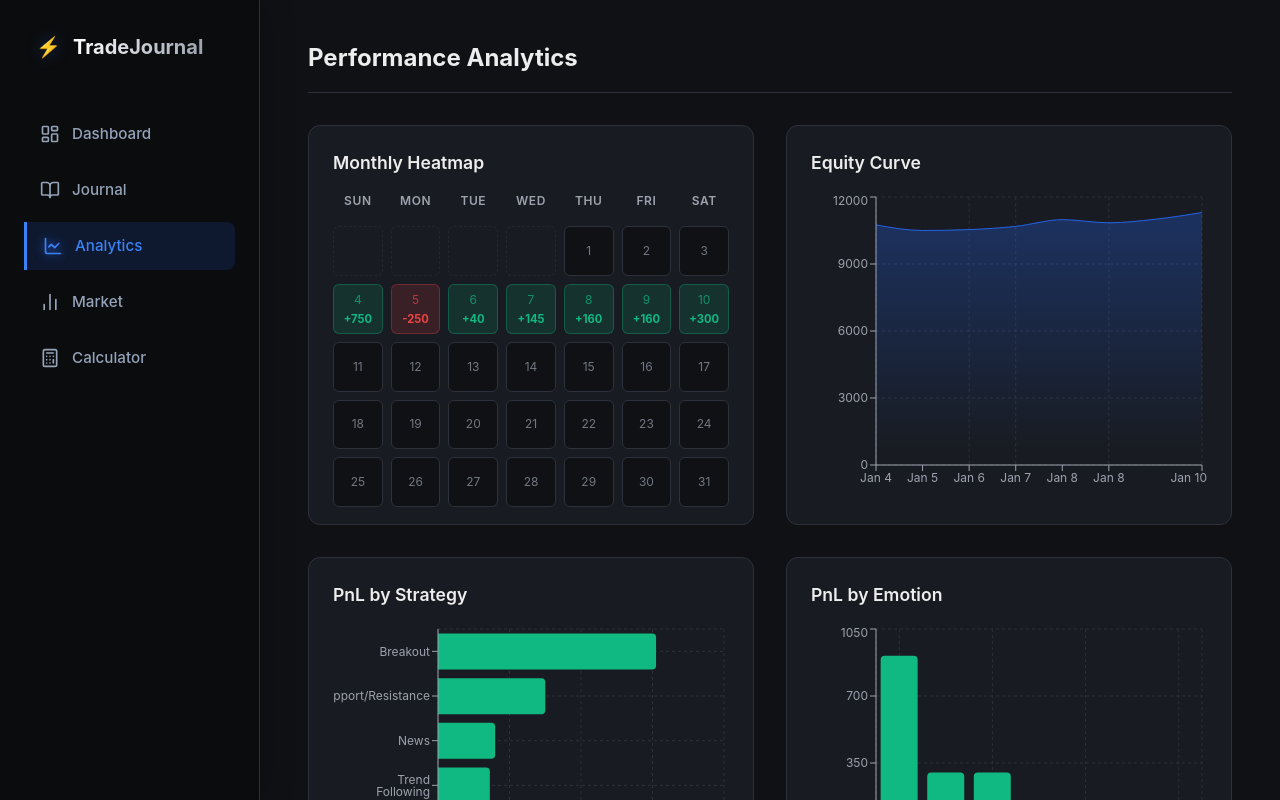
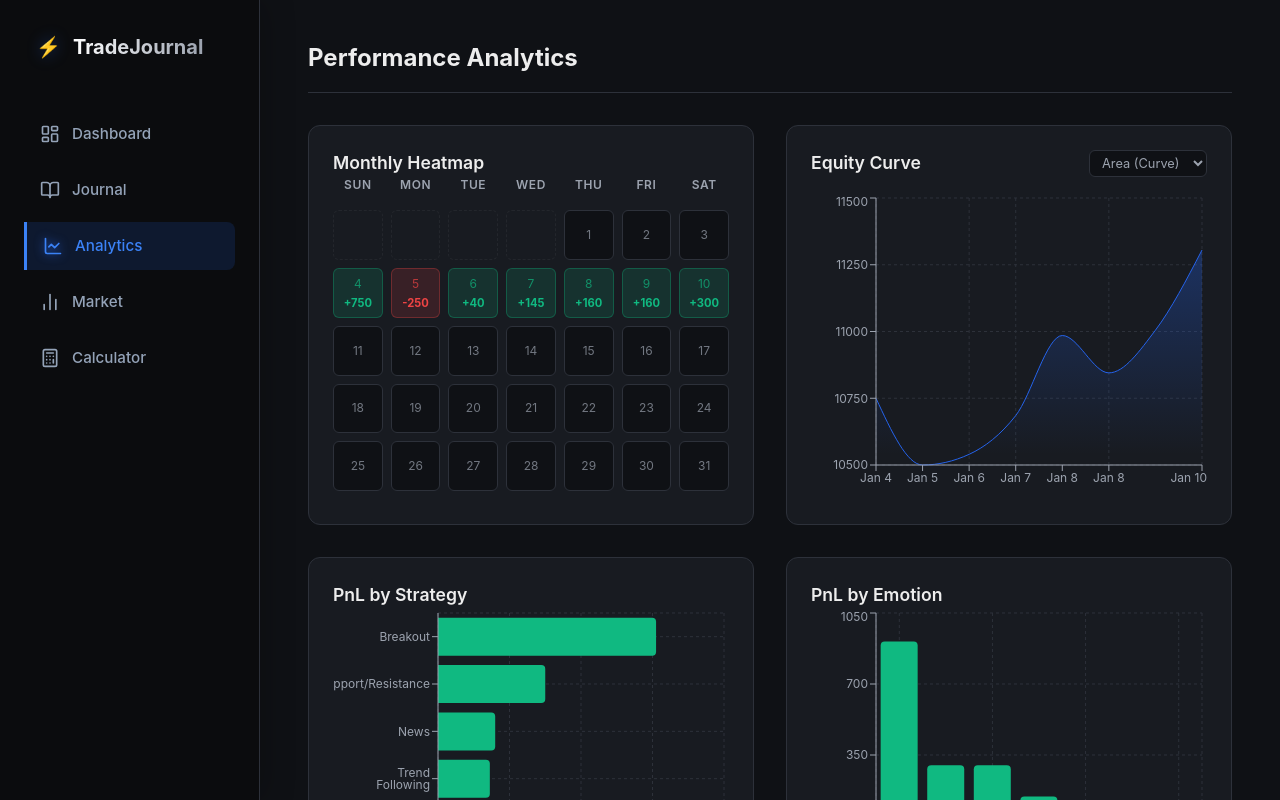
Before and after one commit to ThamizhazhaganS/trading-journalapp, a React (Vite) app: page /analytics in a window 1280 px wide. Shown: the top 800 px of the page. Built offline with nearby package versions, Linux system fonts and the light colour scheme.

Commit message:
Enhance analytics with visualization options and polished UI

```diff
--- a/src/pages/Analytics.jsx
+++ b/src/pages/Analytics.jsx
@@ -1,9 +1,20 @@
+import { useState } from 'react';
 import { useTrades } from '../context/TradeContext';
-import { AreaChart, Area, BarChart, Bar, XAxis, YAxis, CartesianGrid, Tooltip, ResponsiveContainer, Cell } from 'recharts';
+import { AreaChart, Area, BarChart, Bar, LineChart, Line, ComposedChart, XAxis, YAxis, CartesianGrid, Tooltip, ResponsiveContainer, Cell, Legend } from 'recharts';
 import styles from './Analytics.module.css';
 
 export default function Analytics() {
     const { trades } = useTrades();
+    const [chartType, setChartType] = useState('area');
+
+    // Custom small tooltip style
+    const tooltipStyle = {
+        backgroundColor: '#181b21',
+        border: '1px solid #2d313a',
+        borderRadius: '4px',
+        padding: '4px 8px',
+        fontSize: '11px'
+    };
 
     // Calculate cumulative equity curve
     const data = trades
@@ -107,9 +118,23 @@ export default function Analytics() {
 
                 {/* 2. Equity Curve */}
                 <div className={styles.chartCard}>
+                    <div className={styles.cardHeaderRow}>
                         <h3>Equity Curve</h3>
+                        <select
+                            className={styles.chartSelect}
+                            value={chartType}
+                            onChange={(e) => setChartType(e.target.value)}
+                        >
+                            <option value="area">Area (Curve)</option>
+                            <option value="step">Step Line</option>
+                            <option value="bar">Bar (PnL)</option>
+                            <option value="composed">Bar + Line</option>
+                            <option value="line">Line (Simple)</option>
+                        </select>
+                    </div>
                     <div className={styles.chartContainer}>
                         <ResponsiveContainer width="100%" height="100%">
+                            {chartType === 'area' && (
                                 <AreaChart data={data}>
                                     <defs>
                                         <linearGradient id="colorEquity" x1="0" y1="0" x2="0" y2="1">
@@ -119,13 +144,62 @@ export default function Analytics() {
                                     </defs>
                                     <CartesianGrid strokeDasharray="3 3" stroke="#2d313a" />
                                     <XAxis dataKey="date" stroke="#9ca3af" fontSize={12} tickFormatter={(str) => str.split(',')[0]} />
-                                <YAxis stroke="#9ca3af" fontSize={12} />
-                                <Tooltip
-                                    contentStyle={{ backgroundColor: '#181b21', border: '1px solid #2d313a', borderRadius: '8px' }}
-                                    itemStyle={{ color: '#ededed' }}
-                                />
+                                    <YAxis stroke="#9ca3af" fontSize={12} domain={['auto', 'auto']} />
+                                    <Tooltip contentStyle={tooltipStyle} itemStyle={{ color: '#ededed' }} />
                                     <Area type="monotone" dataKey="equity" stroke="#2563eb" fillOpacity={1} fill="url(#colorEquity)" />
                                 </AreaChart>
+                            )}
+
+                            {chartType === 'line' && (
+                                <LineChart data={data}>
+                                    <CartesianGrid strokeDasharray="3 3" stroke="#2d313a" />
+                                    <XAxis dataKey="date" stroke="#9ca3af" fontSize={12} tickFormatter={(str) => str.split(',')[0]} />
+                                    <YAxis stroke="#9ca3af" fontSize={12} domain={['auto', 'auto']} />
+                                    <Tooltip contentStyle={tooltipStyle} itemStyle={{ color: '#ededed' }} />
+                                    <Line type="monotone" dataKey="equity" stroke="#2563eb" strokeWidth={2} dot={false} />
+                                </LineChart>
+                            )}
+
+                            {chartType === 'step' && (
+                                <LineChart data={data}>
+                                    <CartesianGrid strokeDasharray="3 3" stroke="#2d313a" />
+                                    <XAxis dataKey="date" stroke="#9ca3af" fontSize={12} tickFormatter={(str) => str.split(',')[0]} />
+                                    <YAxis stroke="#9ca3af" fontSize={12} domain={['auto', 'auto']} />
+                                    <Tooltip contentStyle={tooltipStyle} itemStyle={{ color: '#ededed' }} />
+                                    <Line type="stepAfter" dataKey="equity" stroke="#10b981" strokeWidth={2} dot={false} />
+                                </LineChart>
+                            )}
+
+                            {chartType === 'bar' && (
+                                <BarChart data={data}>
+                                    <CartesianGrid strokeDasharray="3 3" stroke="#2d313a" />
+                                    <XAxis dataKey="date" stroke="#9ca3af" fontSize={12} tickFormatter={(str) => str.split(',')[0]} />
+                                    <YAxis stroke="#9ca3af" fontSize={12} />
+                                    <Tooltip contentStyle={tooltipStyle} itemStyle={{ color: '#ededed' }} />
+                                    <Bar dataKey="pnl" radius={[4, 4, 0, 0]}>
+                                        {data.map((entry, index) => (
+                                            <Cell key={`cell-${index}`} fill={entry.pnl >= 0 ? '#10b981' : '#ef4444'} />
+                                        ))}
+                                    </Bar>
+                                </BarChart>
+                            )}
+
+                            {chartType === 'composed' && (
+                                <ComposedChart data={data}>
+                                    <CartesianGrid strokeDasharray="3 3" stroke="#2d313a" />
+                                    <XAxis dataKey="date" stroke="#9ca3af" fontSize={12} />
+                                    <YAxis yAxisId="left" stroke="#9ca3af" fontSize={12} domain={['auto', 'auto']} />
+                                    <YAxis yAxisId="right" orientation="right" stroke="#9ca3af" fontSize={12} />
+                                    <Tooltip contentStyle={tooltipStyle} itemStyle={{ color: '#ededed' }} />
+                                    <Legend />
+                                    <Area yAxisId="left" type="monotone" dataKey="equity" fill="rgba(37, 99, 235, 0.1)" stroke="#2563eb" />
+                                    <Bar yAxisId="right" dataKey="pnl" barSize={20}>
+                                        {data.map((entry, index) => (
+                                            <Cell key={`cell-${index}`} fill={entry.pnl >= 0 ? '#10b981' : '#ef4444'} />
+                                        ))}
+                                    </Bar>
+                                </ComposedChart>
+                            )}
                         </ResponsiveContainer>
                     </div>
                 </div>
@@ -141,7 +215,7 @@ export default function Analytics() {
                                 <CartesianGrid strokeDasharray="3 3" stroke="#2d313a" />
                                 <XAxis type="number" stroke="#9ca3af" fontSize={12} />
                                 <YAxis dataKey="name" type="category" width={100} stroke="#9ca3af" fontSize={12} />
-                                <Tooltip cursor={{ fill: 'transparent' }} contentStyle={{ backgroundColor: '#181b21', border: '1px solid #2d313a' }} />
+                                <Tooltip cursor={{ fill: 'transparent' }} contentStyle={tooltipStyle} itemStyle={{ color: '#ededed' }} />
                                 <Bar dataKey="pnl" radius={[0, 4, 4, 0]}>
                                     {strategyData.map((entry, index) => (
                                         <Cell key={`cell-${index}`} fill={entry.pnl >= 0 ? '#10b981' : '#ef4444'} />
@@ -161,7 +235,7 @@ export default function Analytics() {
                                 <CartesianGrid strokeDasharray="3 3" stroke="#2d313a" />
                                 <XAxis dataKey="name" stroke="#9ca3af" fontSize={12} />
                                 <YAxis stroke="#9ca3af" fontSize={12} />
-                                <Tooltip cursor={{ fill: 'transparent' }} contentStyle={{ backgroundColor: '#181b21', border: '1px solid #2d313a' }} />
+                                <Tooltip cursor={{ fill: 'transparent' }} contentStyle={tooltipStyle} itemStyle={{ color: '#ededed' }} />
                                 <Bar dataKey="pnl" radius={[4, 4, 4, 4]}>
                                     {emotionData.map((entry, index) => (
                                         <Cell key={`cell-${index}`} fill={entry.pnl >= 0 ? '#10b981' : '#ef4444'} />
--- a/src/pages/Analytics.module.css
+++ b/src/pages/Analytics.module.css
@@ -39,13 +39,41 @@
     padding: 1.5rem;
     display: flex;
     flex-direction: column;
+}
+
+.card {
+    height: auto;
+    /* Heatmap can grow */
+    min-height: 400px;
+}
+
+.chartCard {
     height: 400px;
-    /* Fixed height for consistency */
+    /* Charts need fixed height */
+}
+
+.cardHeaderRow {
+    display: flex;
+    justify-content: space-between;
+    align-items: center;
+    margin-bottom: 1rem;
+}
+
+.chartSelect {
+    background: var(--bg-app);
+    color: var(--text-secondary);
+    border: 1px solid var(--border);
+    border-radius: 6px;
+    padding: 0.25rem 0.5rem;
+    font-size: 0.8rem;
+    outline: none;
+    cursor: pointer;
 }
 
 .card h3,
 .chartCard h3 {
-    margin-bottom: 1rem;
+    margin-bottom: 0;
+    /* Let flex container handle spacing */
     font-size: 1.1rem;
     color: var(--text-primary);
     font-weight: 600;
```
Lines whose indentation alone changed are shown as unchanged.
